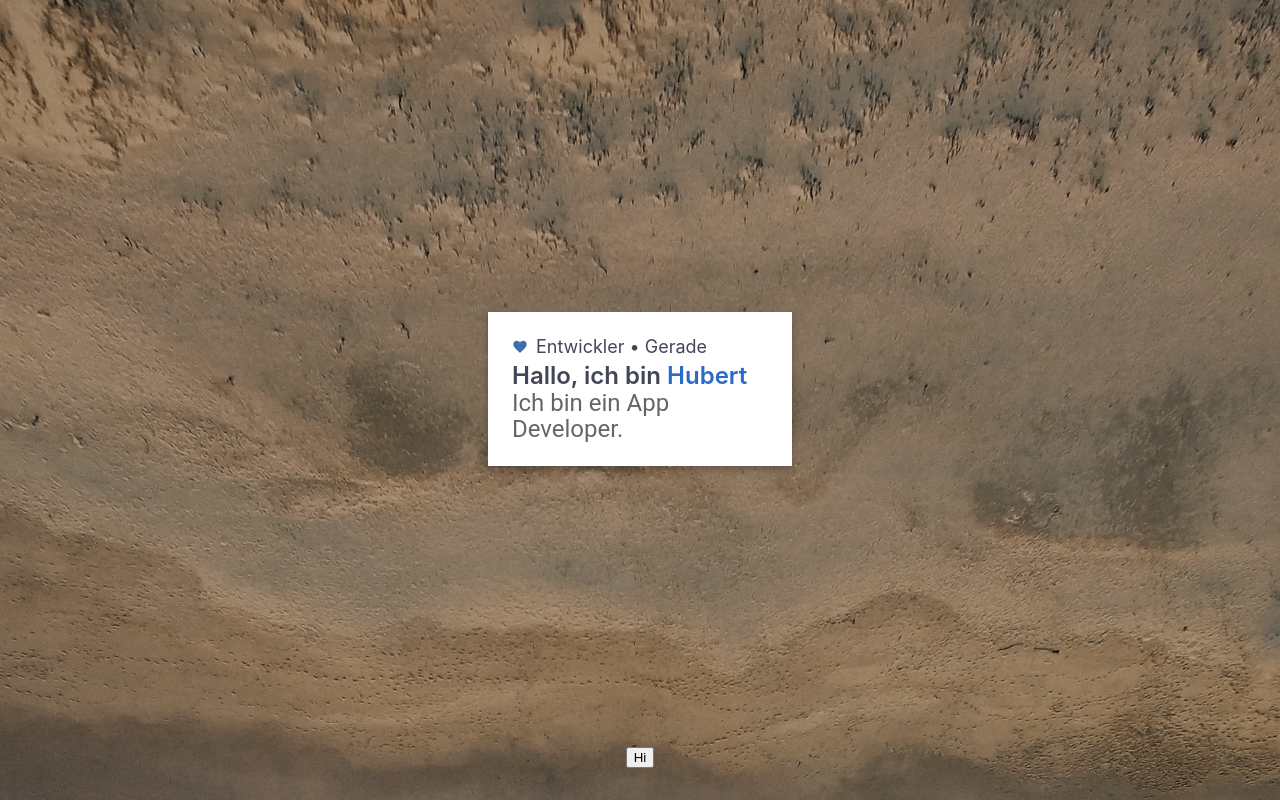
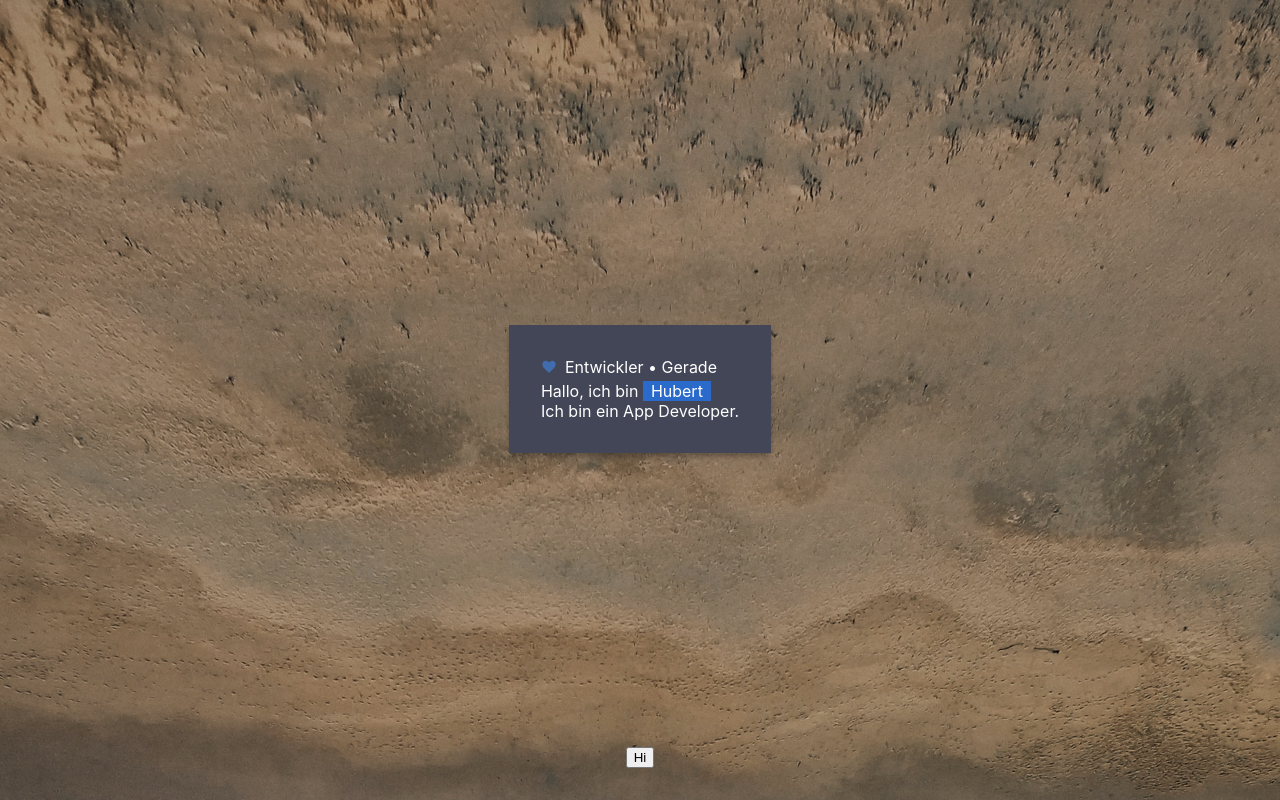
Before and after one commit to HubertJan/portfolio, a React (Create React App) app: page / in a window 1280 px wide. Built offline with nearby package versions, Linux system fonts and the light colour scheme.

Commit message:
rework/feat: Rework NotificationStyledBanner

```diff
--- a/src/components/elements/StandardContainer/StandardContainer.tsx
+++ b/src/components/elements/StandardContainer/StandardContainer.tsx
@@ -1,18 +1,17 @@
 import { styled } from "goober";
 
-export const StandardContainer = styled("div")`
+export interface StandardContainerProps {hasRoundedEdges?: boolean};
+
+export const StandardContainer = styled("div")<StandardContainerProps>`
     color:  ${(props) => props.theme.colors.onBackground};
     background:  ${(props) => props.theme.colors.background};
     box-shadow: 0px 4px 4px rgba(0, 0, 0, 0.25);
-    border-radius: 16px;
+    border-radius: ${(props) => (props.hasRoundedEdges ?? true) ? "16px": "0px"};
     @media screen {
         padding: 32px 32px;
     }
     @media screen and (max-width: 1000px) {
         padding: 16px 16px;
     }
-    display:flex;
-    align-items: center;
-    flex-direction: column;
-    justify-content: center;
+    display: inline-block;
 `;
--- a/src/components/patterns/NotificationStyledBanner/NotificationStyledBanner.tsx
+++ b/src/components/patterns/NotificationStyledBanner/NotificationStyledBanner.tsx
@@ -1,19 +1,66 @@
 import React from "react";
 import styles from './StartNotificationStyledBanner.module.scss';
 import icon from 'src/assets/heart.svg';
+import { StandardContainer } from "src/components/elements/StandardContainer/StandardContainer";
+import { NormalText, SubHeading2Text } from "src/styles/fonts";
+import { useTheme } from "src";
+import { styled } from "goober";
+
+export const HeaderText = styled("div")`
+    display: flex;
+    flex-direction: row;
+    align-items: center;
+    gap: 8px;
+    margin-bottom: 4px;
+    @media screen {
+        font-size: 12px;
+    }
+    @media screen and (min-width: 500px) {
+        font-size: 18px;
+    }
+    @media screen and (min-width: 1300px) {
+        font-size: 21px;
+    }
+`;
+
+export const Icon = styled("img")`
+    width: 24px;
+    height: 24px;
+    @media screen {
+        width: 16px;
+        height: 16px;
+    }
+    @media screen and (min-width: 500px) {
+        width: 16px;
+        height: 16px;
+    }
+    @media screen and (min-width: 1300px) {
+        width: 24px;
+        height: 24px;
+    }
+`;
+
+export const NotificationBox = styled(StandardContainer)`
+    display: flex;
+    flex-direction: column;
+`;
 
 export const NotificationStyledBanner: React.FC<{}> = () => {
+    const theme = useTheme();
     return (
-        <div className={styles.startNotificationStyledBanner}>
-            <div className={styles.headerText}>
-                <img src={icon} className={styles.heartIcon} alt="Heart Icon" />
-
-                <p>Entwickler • Gerade</p>
-            </div>
-            <p className={styles.title}>
-                Hallo, ich bin <span style={{color: "var(--primary-color)"}}>Hubert</span >
-            </p>
-            <p className={styles.subTitle}>Ich bin ein App Developer.</p>
-        </div>
+        <NotificationBox hasRoundedEdges={false}>
+            <HeaderText>
+                <Icon src={icon} alt="Heart Icon" />
+                <NormalText>Entwickler • Gerade</NormalText>
+            </HeaderText>
+            <SubHeading2Text>
+                Hallo, ich bin <span style={{
+                    backgroundColor: theme.colors.primary,
+                    paddingLeft: "8px",
+                    paddingRight: "8px",
+                }}>Hubert</span >
+            </SubHeading2Text>
+            <SubHeading2Text>Ich bin ein App Developer.</SubHeading2Text>
+        </NotificationBox>
     );
 };
--- a/src/components/patterns/NotificationStyledBanner/StartNotificationStyledBanner.module.css
+++ /dev/null
@@ -1,98 +0,0 @@
-.startNotificationStyledBanner {
-  background-color: white;
-  width: 512px;
-  display: flex;
-  flex-direction: column;
-  align-items: flex-start;
-  padding: 32px;
-  filter: drop-shadow(0px 4px 4px rgba(0, 0, 0, 0.25)); }
-  @media screen {
-    .startNotificationStyledBanner {
-      padding: 20px;
-      width: 256px; } }
-  @media screen and (min-width: 500px) {
-    .startNotificationStyledBanner {
-      padding: 24px;
-      width: 256px; } }
-  @media screen and (min-width: 1300px) {
-    .startNotificationStyledBanner {
-      padding: 32px;
-      width: 512px; } }
-
-.headerText {
-  color: var(--background-contrast-color);
-  display: flex;
-  flex-direction: row;
-  align-items: center;
-  gap: 8px;
-  margin-bottom: 4px; }
-  @media screen {
-    .headerText {
-      font-size: 12px; } }
-  @media screen and (min-width: 500px) {
-    .headerText {
-      font-size: 18px; } }
-  @media screen and (min-width: 1300px) {
-    .headerText {
-      font-size: 21px; } }
-
-.headerText p {
-  color: inherit; }
-
-.heartIconBox {
-  width: 24px;
-  height: 24px; }
-
-.heartIcon {
-  fill: yellow;
-  width: 24px;
-  height: 24px; }
-  @media screen {
-    .heartIcon {
-      width: 16px;
-      height: 16px; } }
-  @media screen and (min-width: 500px) {
-    .heartIcon {
-      width: 16px;
-      height: 16px; } }
-  @media screen and (min-width: 1300px) {
-    .heartIcon {
-      width: 24px;
-      height: 24px; } }
-
-.title {
-  font-weight: 600;
-  color: var(--background-contrast-color); }
-  @media screen {
-    .title {
-      font-size: 20px; } }
-  @media screen and (min-width: 500px) {
-    .title {
-      font-size: 24px; } }
-  @media screen and (min-width: 1300px) {
-    .title {
-      font-size: 32px; } }
-
-.subTitle {
-  font-family: 'Roboto';
-  font-style: normal;
-  font-weight: 400;
-  font-size: 32px;
-  line-height: 48px;
-  color: #000000;
-  opacity: 0.6; }
-  @media screen {
-    .subTitle {
-      line-height: 24px;
-      font-size: 20px; } }
-  @media screen and (min-width: 500px) {
-    .subTitle {
-      line-height: 26px;
-      font-size: 24px; } }
-  @media screen and (min-width: 1300px) {
-    .subTitle {
-      line-height: 48px;
-      font-size: 32px; } }
-
-p {
-  margin: 0px; }
--- a/src/components/patterns/NotificationStyledBanner/StartNotificationStyledBanner.module.scss
+++ /dev/null
@@ -1,106 +0,0 @@
-.startNotificationStyledBanner {
-    background-color: white;
-    width: 512px;
-    display: flex;
-    flex-direction: column;
-    align-items: flex-start;
-    padding: 32px;
-    filter: drop-shadow(0px 4px 4px rgba(0, 0, 0, 0.25));
-    @media screen {
-        padding: 20px;
-        width: 256px;
-    }
-    @media screen and (min-width: 500px) {
-        padding: 24px;
-        width: 256px;
-    }
-    @media screen and (min-width: 1300px) {
-        padding: 32px;
-        width: 512px;
-    }
-}
-
-.headerText {
-    color: var(--background-contrast-color);
-    display: flex;
-    flex-direction: row;
-    align-items: center;
-    gap: 8px;
-    margin-bottom: 4px;
-    @media screen {
-        font-size: 12px;
-    }
-    @media screen and (min-width: 500px) {
-        font-size: 18px;
-    }
-    @media screen and (min-width: 1300px) {
-        font-size: 21px;
-    }
-}
-
-.headerText p {
-    color: inherit;
-}
-
-.heartIconBox {
-    width: 24px;
-    height: 24px;
-}
-
-.heartIcon {
-    fill: yellow;
-    width: 24px;
-    height: 24px;
-    @media screen {
-        width: 16px;
-        height: 16px;
-    }
-    @media screen and (min-width: 500px) {
-        width: 16px;
-        height: 16px;
-    }
-    @media screen and (min-width: 1300px) {
-        width: 24px;
-        height: 24px;
-    }
-}
-
-.title {
-    font-weight: 600;
-    color: var(--background-contrast-color);
-    @media screen {
-        font-size: 20px;
-    }
-    @media screen and (min-width: 500px) {
-        font-size: 24px;
-    }
-    @media screen and (min-width: 1300px) {
-        font-size: 32px;
-    }
-}
-
-.subTitle {
-    font-family: 'Roboto';
-    font-style: normal;
-    font-weight: 400;
-    font-size: 32px;
-    line-height: 48px;
-    color: #000000;
-    opacity: 0.6;
-    @media screen {
-        line-height: 24px;
-        font-size: 20px;
-    }
-    @media screen and (min-width: 500px) {
-        line-height: 26px;
-        font-size: 24px;
-    }
-    @media screen and (min-width: 1300px) {
-        line-height: 48px;
-        font-size: 32px;
-    }
-}
-
-p {
-    margin: 0px;
-}
```
Also changed, not shown: src/components/patterns/AppIconRow/AppIconRow.tsx (added, +14 -0 lines), src/components/patterns/AppIconRows/AppIconRows.tsx (added, +8 -0 lines), 2 other files (tests, documents, lock files or other folders).
